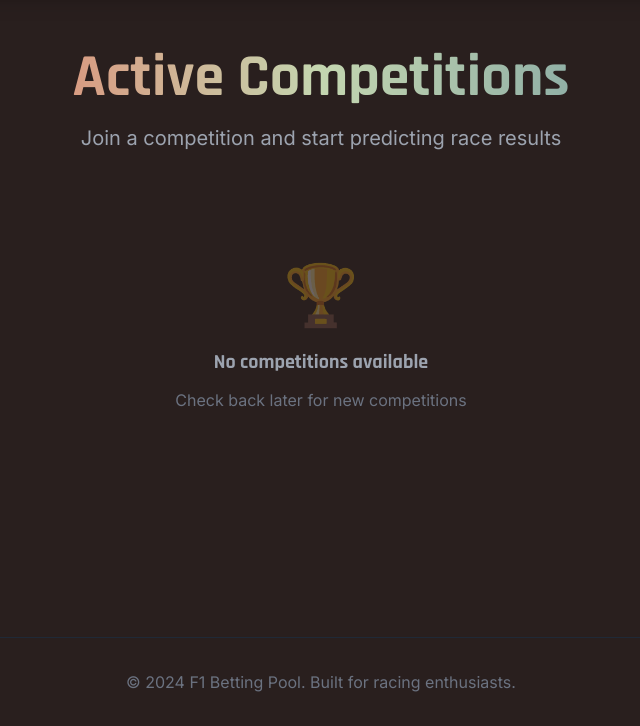
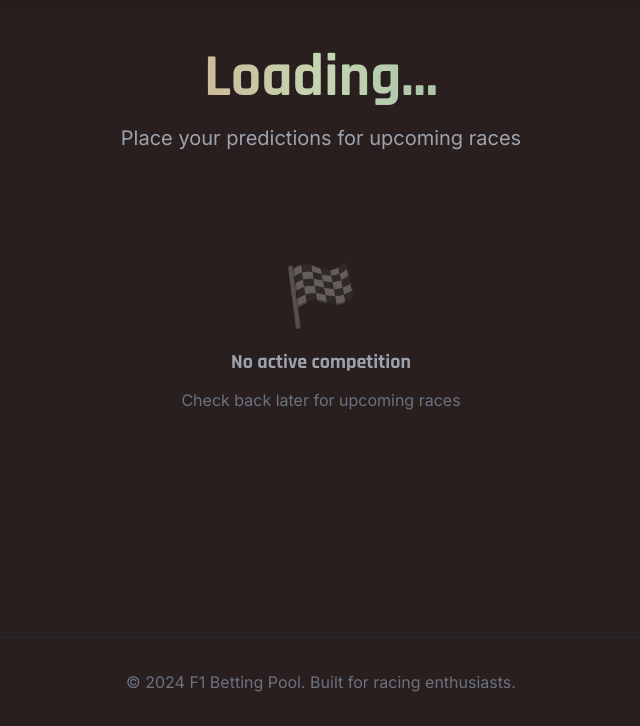
Before and after one commit to SammieEtje/myPool, a Django app: page / in a window 1280 px wide. Shown: the part 74-800 px from the top of the page, without its empty margins (319-959 px from the left). Run offline with Django 5.2, Linux system fonts and the light colour scheme; data that the repository does not hold is empty; style sheets or scripts are compiled from the project's sources; parts of the project's set-up code (start-up, migrations or seed data) failed here and were passed over.

Commit message:
feat: enhance user journey by implementing active competition features and improving race display; add countdown timers and user bet status

```diff
--- a/betting/views.py
+++ b/betting/views.py
@@ -1,3 +1,4 @@
+from django.db.models import Sum
 from django.http import JsonResponse
 from django.utils import timezone
 from rest_framework import permissions, status, viewsets
@@ -81,6 +82,46 @@
         races = competition.races.select_related("competition").all()
         serializer = RaceSerializer(races, many=True)
         return Response(serializer.data)
+
+    @action(detail=False, methods=["get"])
+    def active(self, request):
+        """Get the currently active competition with races and user's bet status."""
+        active_competition = Competition.get_active()
+
+        if not active_competition:
+            return Response({"error": "No active competition"}, status=status.HTTP_404_NOT_FOUND)
+
+        # Get races ordered by round number
+        races = active_competition.races.order_by("round_number").all()
+
+        # Get user's bets and points if authenticated
+        user_bets = set()
+        user_points = {}
+        if request.user.is_authenticated:
+            bets = Bet.objects.filter(user=request.user, race__competition=active_competition)
+            user_bets = {b.race_id for b in bets}
+
+            # Get points for completed races
+            points = (
+                bets.filter(race__status="completed")
+                .values("race_id")
+                .annotate(total=Sum("points_earned"))
+            )
+            user_points = {p["race_id"]: p["total"] for p in points}
+
+        # Build race data with user-specific info
+        race_data = []
+        for race in races:
+            data = RaceSerializer(race, context={"request": request}).data
+            data["user_has_bet"] = race.id in user_bets
+            data["user_points"] = user_points.get(race.id, 0) if race.status == "completed" else None
+            race_data.append(data)
+
+        # Build response
+        response_data = CompetitionSerializer(active_competition, context={"request": request}).data
+        response_data["races"] = race_data
+
+        return Response(response_data)
 
     @action(detail=True, methods=["post"])
     def join(self, request, pk=None):
@@ -190,13 +231,24 @@
 
     @action(detail=False, methods=["post"])
     def bulk_create(self, request):
-        """Create multiple bets at once (for Top 10 predictions)"""
+        """Create multiple bets at once (for Top 10 predictions) - auto-joins competition."""
         serializer = BetCreateSerializer(data=request.data)
         serializer.is_valid(raise_exception=True)
 
         race = serializer.validated_data["race"]
         bet_type = serializer.validated_data["bet_type"]
         predictions = serializer.validated_data["predictions"]
+        competition = race.competition
+
+        # Auto-join: Add user to competition if not already a participant
+        if request.user not in competition.participants.all():
+            if competition.status not in ["published", "active"]:
+                return Response(
+                    {"error": "Competition is not open for joining"},
+                    status=status.HTTP_400_BAD_REQUEST,
+                )
+            competition.participants.add(request.user)
+            CompetitionStanding.objects.get_or_create(competition=competition, user=request.user)
 
         # Delete existing bets for this race/bet_type
         Bet.objects.filter(user=request.user, race=race, bet_type=bet_type).delete()
--- a/static/js/app.js
+++ b/static/js/app.js
@@ -3,16 +3,18 @@
 
 const app = {
   currentUser: null,
-  currentPage: 'competitions',
+  currentPage: 'home',
   selectedDrivers: [],
   drivers: [],
   competitions: [],
+  activeCompetition: null,
+  countdownIntervals: [],
 
   // Initialize app
   init() {
     this.checkAuth();
     this.setupNavigation();
-    this.loadPage('competitions');
+    this.loadPage('home');
   },
 
   // Check authentication status
@@ -105,14 +107,12 @@
   // Load page content
   loadPage(page) {
     this.currentPage = page;
-    const content = document.getElementById('appContent');
+    // Clear any countdown timers
+    this.clearCountdownTimers();
 
     switch(page) {
-      case 'competitions':
-        this.loadCompetitionsPage();
-        break;
-      case 'races':
-        this.loadRacesPage();
+      case 'home':
+        this.loadHomePage();
         break;
       case 'my-bets':
         this.loadMyBetsPage();
@@ -121,6 +121,141 @@
         this.loadLeaderboardPage();
         break;
     }
+  },
+
+  // Clear countdown timers
+  clearCountdownTimers() {
+    this.countdownIntervals.forEach(id => clearInterval(id));
+    this.countdownIntervals = [];
+  },
+
+  // Load home page with active competition races
+  async loadHomePage() {
+    const template = document.getElementById('template-home');
+    const content = document.getElementById('appContent');
+    content.innerHTML = template.innerHTML;
+
+    const loading = document.getElementById('homeLoading');
+    const empty = document.getElementById('homeEmpty');
+
+    loading.classList.remove('hidden');
+
+    try {
+      const response = await fetch('/api/competitions/active/', {
+        credentials: 'include'
+      });
+
+      loading.classList.add('hidden');
+
+      if (response.ok) {
+        const data = await response.json();
+        this.activeCompetition = data;
+
+        // Set competition name
+        document.getElementById('activeCompetitionName').textContent = data.name;
+
+        // Group and render races
+        this.renderRaceGroups(data.races || []);
+      } else {
+        // No active competition
+        empty.classList.remove('hidden');
+      }
+    } catch (error) {
+      console.error('Failed to load active competition:', error);
+      loading.classList.add('hidden');
+      empty.classList.remove('hidden');
+    }
+  },
+
+  // Render races grouped by status
+  renderRaceGroups(races) {
+    const now = new Date();
+
+    // Group races
+    const nextRace = races.find(r => r.is_betting_open);
+    const upcoming = races.filter(r => r.is_betting_open && r !== nextRace);
+    const awaitingResults = races.filter(r => !r.is_betting_open && r.status !== 'completed');
+    const completed = races.filter(r => r.status === 'completed');
+
+    // Render Next Race (featured)
+    if (nextRace) {
+      const section = document.getElementById('nextRaceSection');
+      const container = document.getElementById('nextRaceContainer');
+      section.classList.remove('hidden');
+      container.appendChild(this.createRaceCard(nextRace, true));
+    }
+
+    // Render Upcoming Races
+    if (upcoming.length > 0) {
+      const section = document.getElementById('upcomingRacesSection');
+      const list = document.getElementById('upcomingRacesList');
+      section.classList.remove('hidden');
+      upcoming.forEach(race => {
+        list.appendChild(this.createRaceCard(race));
+      });
+    }
+
+    // Render Awaiting Results
+    if (awaitingResults.length > 0) {
+      const section = document.getElementById('awaitingResultsSection');
+      const list = document.getElementById('awaitingResultsList');
+      section.classList.remove('hidden');
+      awaitingResults.forEach(race => {
+        list.appendChild(this.createRaceCard(race));
+      });
+    }
+
+    // Render Completed Races
+    if (completed.length > 0) {
+      const section = document.getElementById('completedRacesSection');
+      const list = document.getElementById('completedRacesList');
+      section.classList.remove('hidden');
+      completed.forEach(race => {
+        list.appendChild(this.createRaceCard(race));
+      });
+    }
+
+    // Start countdown timers
+    this.startCountdownTimers();
+  },
+
+  // Start countdown timers for all visible timers
+  startCountdownTimers() {
+    const timers = document.querySelectorAll('.countdown-timer[data-deadline]');
+    timers.forEach(timer => {
+      const deadline = new Date(timer.dataset.deadline);
+      const valueElement = timer.querySelector('.countdown-value');
+
+      const updateTimer = () => {
+        const now = new Date();
+        const diff = deadline - now;
+
+        if (diff <= 0) {
+          valueElement.textContent = 'Closed';
+          timer.classList.add('countdown-expired');
+          return;
+        }
+
+        const days = Math.floor(diff / (1000 * 60 * 60 * 24));
+        const hours = Math.floor((diff % (1000 * 60 * 60 * 24)) / (1000 * 60 * 60));
+        const minutes = Math.floor((diff % (1000 * 60 * 60)) / (1000 * 60));
+
+        if (days > 0) {
+          valueElement.textContent = `${days}d ${hours}h`;
+        } else if (hours > 0) {
+          valueElement.textContent = `${hours}h ${minutes}m`;
+        } else {
+          const seconds = Math.floor((diff % (1000 * 60)) / 1000);
+          valueElement.textContent = `${minutes}m ${seconds}s`;
+          // Add urgency styling when under 1 hour
+          timer.classList.add('countdown-urgent');
+        }
+      };
+
+      updateTimer();
+      const intervalId = setInterval(updateTimer, 1000);
+      this.countdownIntervals.push(intervalId);
+    });
   },
 
   // Load competitions page
@@ -298,58 +433,109 @@
   },
 
   // Create race card
-  createRaceCard(race) {
+  createRaceCard(race, isFeatured = false) {
     const template = document.getElementById('template-race-card');
     const card = template.content.cloneNode(true);
 
     const cardElement = card.querySelector('.race-card');
-    if (race.is_betting_open) {
+    const isCompleted = race.status === 'completed';
+    const isBettingOpen = race.is_betting_open;
+    const hasBet = race.user_has_bet;
+
+    // Set visual state classes
+    if (isFeatured) {
+      cardElement.classList.add('featured-race');
+    }
+    if (isCompleted) {
+      cardElement.classList.add('race-completed');
+    } else if (isBettingOpen) {
       cardElement.classList.add('betting-open');
     } else {
       cardElement.classList.add('betting-closed');
     }
 
+    // Basic info
     card.querySelector('.race-round').textContent = `Round ${race.round_number}`;
     card.querySelector('.race-name').textContent = race.name;
     card.querySelector('.race-location').textContent = `${race.location}, ${race.country}`;
     card.querySelector('.race-datetime').textContent = new Date(race.race_datetime).toLocaleString();
     card.querySelector('.race-deadline-text').textContent = `Betting closes: ${new Date(race.betting_deadline).toLocaleString()}`;
 
+    // Bet status icon
+    const betStatusIcon = card.querySelector('.bet-status-icon');
+    if (hasBet && betStatusIcon) {
+      betStatusIcon.classList.remove('hidden');
+      betStatusIcon.textContent = '✓';
+      betStatusIcon.title = 'Bet placed';
+      betStatusIcon.classList.add('text-success');
+    }
+
+    // Status badge
     const statusBadge = card.querySelector('.race-status-badge');
-    statusBadge.textContent = race.status;
-    statusBadge.className = `badge ${race.is_betting_open ? 'badge-success' : 'badge-error'}`;
+    if (isCompleted) {
+      statusBadge.textContent = 'Completed';
+      statusBadge.className = 'badge badge-secondary';
+    } else if (isBettingOpen) {
+      statusBadge.textContent = 'Betting Open';
+      statusBadge.className = 'badge badge-success';
+    } else {
+      statusBadge.textContent = 'Betting Closed';
+      statusBadge.className = 'badge badge-error';
+    }
 
-    const betBtn = card.querySelector('.btn-place-bet');
-    betBtn.dataset.raceId = race.id;
+    // Countdown timer (only for open betting)
+    if (isBettingOpen && !isCompleted) {
+      const countdownTimer = card.querySelector('.countdown-timer');
+      if (countdownTimer) {
+        countdownTimer.classList.remove('hidden');
+        countdownTimer.dataset.deadline = race.betting_deadline;
+      }
+    }
+
+    // Points preview (for completed races with user bets)
+    if (isCompleted && hasBet && race.user_points !== undefined && race.user_points !== null) {
+      const pointsPreview = card.querySelector('.points-preview');
+      if (pointsPreview) {
+        pointsPreview.classList.remove('hidden');
+        pointsPreview.querySelector('.points-value').textContent = `${race.user_points} pts`;
+      }
+    }
+
+    // Action button
+    const actionBtn = card.querySelector('.btn-race-action');
+    actionBtn.dataset.raceId = race.id;
 
     if (!this.currentUser) {
       // Not logged in
-      betBtn.disabled = true;
-      betBtn.textContent = 'Login to Bet';
-    } else if (race.user_has_bet && !race.is_betting_open) {
-      // User has bet and betting is closed
-      betBtn.disabled = true;
-      betBtn.textContent = 'Bet Fixed';
-      betBtn.classList.remove('btn-primary');
-      betBtn.classList.add('btn-success');
-    } else if (race.user_has_bet && race.is_betting_open) {
+      actionBtn.disabled = true;
+      actionBtn.textContent = 'Login to Bet';
+    } else if (isCompleted) {
+      // Race completed - show results
+      actionBtn.textContent = 'View Results';
+      actionBtn.classList.remove('btn-primary');
+      actionBtn.classList.add('btn-secondary');
+      actionBtn.addEventListener('click', () => this.viewRaceResults(race.id));
+    } else if (hasBet && !isBettingOpen) {
+      // User has bet and betting is closed - awaiting race
+      actionBtn.disabled = true;
+      actionBtn.textContent = 'Awaiting Race';
+      actionBtn.classList.remove('btn-primary');
+      actionBtn.classList.add('btn-outline');
+    } else if (hasBet && isBettingOpen) {
       // User has bet and can still change it
-      betBtn.textContent = 'Change Bet';
-      betBtn.classList.add('btn-secondary');
-      betBtn.addEventListener('click', () => this.loadBettingPage(race));
-    } else if (race.is_betting_open) {
+      actionBtn.textContent = 'Change Bet';
+      actionBtn.classList.remove('btn-primary');
+      actionBtn.classList.add('btn-secondary');
+      actionBtn.addEventListener('click', () => this.loadBettingPage(race));
+    } else if (isBettingOpen) {
       // No bet yet, betting is open
-      betBtn.textContent = 'Place Bet';
-      betBtn.addEventListener('click', () => this.loadBettingPage(race));
+      actionBtn.textContent = 'Place Bet';
+      actionBtn.addEventListener('click', () => this.loadBettingPage(race));
     } else {
       // Betting is closed, no bet placed
-      betBtn.disabled = true;
-      betBtn.textContent = 'Betting Closed';
+      actionBtn.disabled = true;
+      actionBtn.textContent = 'Betting Closed';
     }
-
-    const resultsBtn = card.querySelector('.btn-view-results');
-    resultsBtn.dataset.raceId = race.id;
-    resultsBtn.addEventListener('click', () => this.viewRaceResults(race.id));
 
     return card;
   },
--- a/templates/index.html
+++ b/templates/index.html
@@ -28,8 +28,7 @@
 
                 <!-- Desktop Navigation -->
                 <ul class="navbar-nav hidden sm:flex" id="mainNav">
-                    <li><a href="#" class="nav-link active" data-page="competitions">Competitions</a></li>
-                    <li><a href="#" class="nav-link" data-page="races">Races</a></li>
+                    <li><a href="#" class="nav-link active" data-page="home">Home</a></li>
                     <li><a href="#" class="nav-link" data-page="my-bets">My Bets</a></li>
                     <li><a href="#" class="nav-link" data-page="leaderboard">Leaderboard</a></li>
                 </ul>
@@ -51,8 +50,7 @@
             <!-- Mobile Navigation -->
             <div id="mobileNav" class="hidden sm:hidden mt-4 pt-4 border-t border-gray-800">
                 <ul class="flex flex-col gap-2">
-                    <li><a href="#" class="nav-link active block" data-page="competitions">Competitions</a></li>
-                    <li><a href="#" class="nav-link block" data-page="races">Races</a></li>
+                    <li><a href="#" class="nav-link active block" data-page="home">Home</a></li>
                     <li><a href="#" class="nav-link block" data-page="my-bets">My Bets</a></li>
                     <li><a href="#" class="nav-link block" data-page="leaderboard">Leaderboard</a></li>
                 </ul>
@@ -75,6 +73,50 @@
     </footer>
 
     <!-- TEMPLATES -->
+    <!-- Home Page Template (Races from Active Competition) -->
+    <template id="template-home">
+        <div class="page-header">
+            <h1 class="page-title" id="activeCompetitionName">Loading...</h1>
+            <p class="page-subtitle">Place your predictions for upcoming races</p>
+        </div>
+
+        <!-- Next Race (Featured) -->
+        <div id="nextRaceSection" class="mb-12 hidden">
+            <h2 class="section-title text-2xl font-bold mb-4 flex items-center gap-2">
+                <span class="text-primary">Next Race</span>
+            </h2>
+            <div id="nextRaceContainer"></div>
+        </div>
+
+        <!-- Upcoming Races -->
+        <div id="upcomingRacesSection" class="mb-12 hidden">
+            <h2 class="section-title text-xl font-bold mb-4 text-gray-400">Upcoming Races</h2>
+            <div id="upcomingRacesList" class="grid-cols-auto"></div>
+        </div>
+
+        <!-- Awaiting Results -->
+        <div id="awaitingResultsSection" class="mb-12 hidden">
+            <h2 class="section-title text-xl font-bold mb-4 text-gray-400">Awaiting Results</h2>
+            <div id="awaitingResultsList" class="grid-cols-auto"></div>
+        </div>
+
+        <!-- Completed Races -->
+        <div id="completedRacesSection" class="hidden">
+            <h2 class="section-title text-xl font-bold mb-4 text-gray-400">Completed Races</h2>
+            <div id="completedRacesList" class="grid-cols-auto"></div>
+        </div>
+
+        <div class="loading hidden" id="homeLoading">
+            <div class="spinner"></div>
+        </div>
+
+        <div class="empty-state hidden" id="homeEmpty">
+            <div class="empty-state-icon">🏁</div>
+            <h3>No active competition</h3>
+            <p>Check back later for upcoming races</p>
+        </div>
+    </template>
+
     <!-- Competitions Page Template -->
     <template id="template-competitions">
         <div class="page-header">
@@ -160,8 +202,8 @@
     <!-- Place Bet Page Template -->
     <template id="template-place-bet">
         <div class="page-header">
-            <button class="btn btn-ghost" onclick="app.loadPage('races')" style="margin-bottom: 1rem;">
-                ← Back to Races
+            <button class="btn btn-ghost" onclick="app.loadPage('home')" style="margin-bottom: 1rem;">
+                ← Back to Home
             </button>
             <h1 class="page-title" id="betRaceName"></h1>
             <p class="page-subtitle" id="betRaceDetails"></p>
@@ -245,7 +287,10 @@
                     <h3 class="race-name"></h3>
                     <p class="race-location"></p>
                 </div>
-                <span class="badge race-status-badge"></span>
+                <div class="race-status-area flex items-center gap-2">
+                    <span class="bet-status-icon hidden"></span>
+                    <span class="badge race-status-badge"></span>
+                </div>
             </div>
             <div class="race-meta">
                 <div class="race-date">
@@ -256,13 +301,20 @@
                     <span>⏰</span>
                     <span class="race-deadline-text"></span>
                 </div>
+                <!-- Countdown Timer -->
+                <div class="countdown-timer hidden" data-deadline="">
+                    <span class="countdown-label">Betting closes in:</span>
+                    <span class="countdown-value"></span>
+                </div>
+                <!-- Points Preview (for completed races) -->
+                <div class="points-preview hidden">
+                    <span class="points-label">Your Score:</span>
+                    <span class="points-value"></span>
+                </div>
             </div>
             <div class="card-footer">
-                <button class="btn btn-primary btn-place-bet" data-race-id="">
+                <button class="btn btn-primary btn-race-action" data-race-id="">
                     Place Bet
-                </button>
-                <button class="btn btn-outline btn-view-results" data-race-id="">
-                    View Results
                 </button>
             </div>
         </div>
@@ -337,7 +389,7 @@
             <div class="empty-state-icon">🎯</div>
             <h3>No bets placed yet</h3>
             <p>Start placing bets on upcoming races</p>
-            <button class="btn btn-primary mt-lg" onclick="app.loadPage('races')">
+            <button class="btn btn-primary mt-lg" onclick="app.loadPage('home')">
                 View Races
             </button>
         </div>
```
Also changed, not shown: betting/models.py (+12 -0 lines), betting/serializers.py (+10 -1 lines), static/css/input.css (+82 -0 lines).
